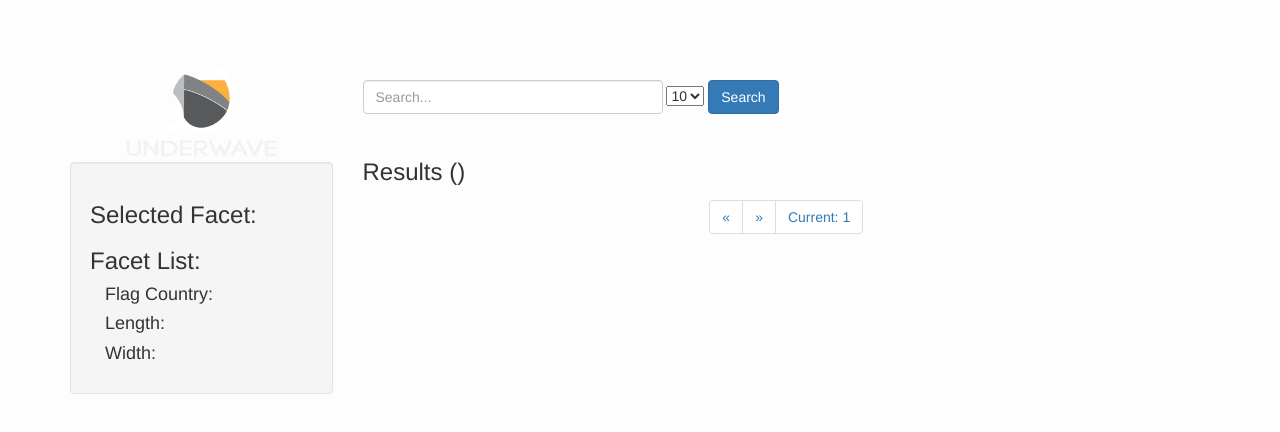
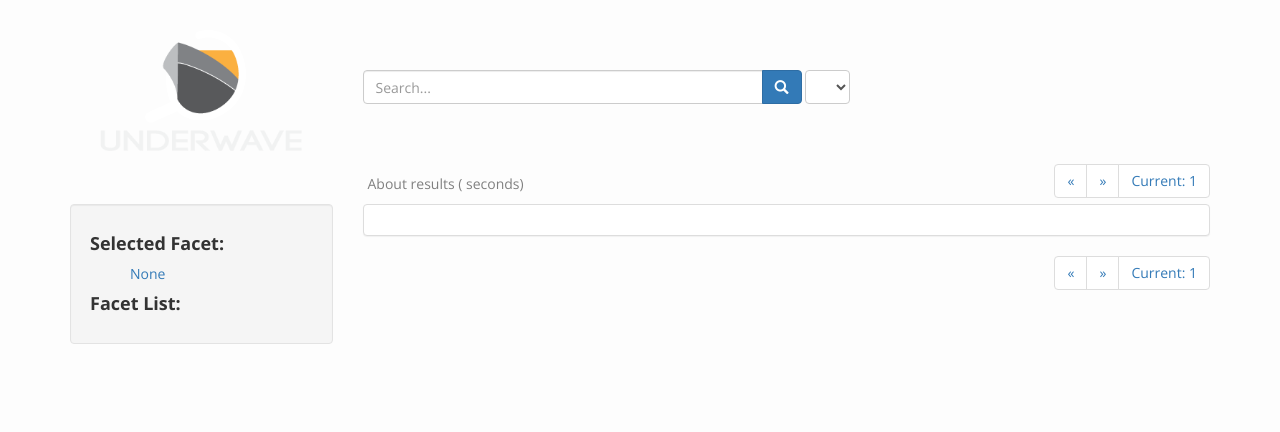
Before and after one commit to KevinHong913/Underwave, a website: page index.html at #!/search in a window 1280 px wide. Drawn offline with nearby package versions, Linux system fonts and the light colour scheme.

Commit message:
fine tune style

```diff
--- a/app/solr/js/solr.js
+++ b/app/solr/js/solr.js
@@ -34,7 +34,7 @@ var solr = angular.module("solr", ['ui.router'])
   this.setFacetResult = function( facet_key, facet_results ){
     for (var k in $scope.facets){
       if ($scope.facets[k].field === facet_key){
-        if(!!$scope.facets[k].range) {
+        if($scope.facets[k].range) {
           $scope.facets[k].results = facet_results.counts;
           $scope.facets[k].gap = facet_results.gap;
 
@@ -188,7 +188,8 @@ var solr = angular.module("solr", ['ui.router'])
 
       var es5getprops = Object.getOwnPropertyNames;
       scope.isEmpty = function() {
-        return !scope.results || (es5getprops(scope.results).length === 0);
+        return !scope.results || ( Object.keys(scope.results).length === 0);
+        // es5getprops(scope.results).length
         // return (es5getprops(scope.results).length === 0);
       };
 
@@ -204,7 +205,11 @@ var solr = angular.module("solr", ['ui.router'])
 
         }
         scope.resultsArray = res;
-      }
+      };
+
+      scope.logLimit = function(limit) {
+        console.log(limit);
+      };
     }
   }
 })
@@ -289,7 +294,8 @@ var solr = angular.module("solr", ['ui.router'])
       numFound: '=',
       currentpage: '=',
       pagecount: '=',
-      highlights: '='
+      highlights: '=',
+      searchTime: '='
     },
     restrict: 'E',
     transclude: true,
@@ -369,6 +375,7 @@ var solr = angular.module("solr", ['ui.router'])
           that.selected_facets = that.getSelectedFacets();
           that.selected_facets_obj = that.getSelectedFacetsObjects();
           $scope.pagecount = Math.ceil($scope.numFound / that.getRows() - 1);
+          $scope.searchTime = data.responseHeader.QTime / 100;
         });
       };
 
--- a/app/solr/view/result_pagination.html
+++ b/app/solr/view/result_pagination.html
@@ -1,8 +1,8 @@
 <div class="result-pagination">
-  <ul class="pagination" ng-init="limit = 10;">
+  <ul class="pagination" ng-init="limit = 5;">
     <li><a ng-click='prevPage()' aria-label="Previous"><span aria-hidden="true">&laquo;</span></a></li>
 
-    <li ng-repeat='x in [].constructor(pagecount) track by $index' ng-if="$index < limit"><a ng-click="setPage($index)">{{$index + 1}}</a></li>
+    <li ng-repeat='x in [].constructor(pagecount) track by $index' ng-if="$index < limit" ng-class="{active: $index == currentpage}"><a ng-click="setPage($index)">{{$index + 1}}</a></li>
     <li><a ng-click='nextPage()' aria-label="Next"><span aria-hidden="true">&raquo;</span></a></li>
     <li><span>Current: {{currentpage + 1}}</span></li>
   </ul>
--- a/app/solr/view/solr_facet.html
+++ b/app/solr/view/solr_facet.html
@@ -1,9 +1,9 @@
-<div class="solr-facet-template">
-  <h4 ng-hide="isEmpty()">{{display}}:</h4>
-  <ul ng-init="limit = 10;">
+<div class="solr-facet-template" ng-hide="isEmpty()">
+  <h4 class="normal-font">{{display}}:</h4>
+  <ul class="facet-list" ng-init="limit = 10; keys = Object.keys(results);">
     <li ng-repeat="(k, v)  in results" ng-if="$index < limit">
       <solr-facet-result field="{{field}}" key="{{k}}" count="{{v}}" range="{{range}}" gap="{{gap}}"></solr-facet-result>
     </li>
-    <span ng-hide="limit >= results.length" ng-click="limit = limit + 10"><a>show more...</a></span>
+    <span ng-click="limit=limit+10; logLimit(limit);" ng-hide="limit >= keys.length" ><a>show more...</a></span>
   </ul>
 </div>
--- a/app/solr/view/solr_search.html
+++ b/app/solr/view/solr_search.html
@@ -1,7 +1,9 @@
-<form class="form-inline search-form" ng-submit="search(query, rows)">
-	<div class="form-group">
-	  <input ng-model="query" type="search" class="form-control" id="search-input" placeholder="Search..." />
-	</div>
-	<select id="search-select" ng-model="rows" ng-options="r for r in roptions"></select>
-	<button type="submit" class="btn btn-primary">Search</button>
+<form class="form-inline search-form form-group" ng-submit="search(query, rows)">
+  <div class="input-group">
+    <input ng-model="query" type="search" class="form-control" id="search-input" placeholder="Search..." />
+    <span class="input-group-btn">
+      <button type="submit" class="btn btn-primary glyphicon glyphicon-search" id="search-button"></button>
+    </span>
+  </div>
+  <select id="search-select" class="form-control" ng-model="rows" ng-options="r for r in roptions"></select>
 </form>
--- a/app/solr/view/solr_selected.html
+++ b/app/solr/view/solr_selected.html
@@ -1,5 +1,6 @@
 <div ng-transclude=''></div>
-<ul>
+<ul class="facet-list">
+  <li ng-hide="selected().empty()"><a style="size: 18px">None</a></li>
   <li ng-repeat="facet in selected()">
     <solr-facet-result field={{facet.field}} key={{facet.value}} count="x" remove="true"></solr-facet-result>
   </li>
--- a/app/views/search.html
+++ b/app/views/search.html
@@ -6,44 +6,48 @@
 </div>
 
 <!-- <div class="row result-template" ng-hide={{inSearch.mode}}> -->
-<div class="row result-template">
+<div class="result-template">
+  <div class="row">
     <div class="col-sm-3">
       <div class="search-logo" ng-click='goHome()'>
         <img src="assets/img/UNDERWAVE_small.png">
       </div>
+    </div>
+
+    <div class="col-sm-9">
+      <solr-search query='{{params.q}}' preload='true'></solr-search>
+      <div id="result-info" class="row">
+        <div class="col-md-6">
+          <span id="result-time-bar">About {{numFound.toLocaleString()}} results ({{searchTime}} seconds)</span>
+        </div>
+        <div class="col-md-6">
+          <result-pagination pagecount='pagecount' currentpage='currentpage'></result-pagination>
+        </div>
+      </div>
+    </div>
+  </div>
+
+  <div class="row">
+    <div class="col-sm-3">
+
       <solr-facet-group>
-      <solr-selected><h3>Selected Facet:</h3></solr-selected>
-      <h3>Facet List:</h3>
+        <solr-selected><h4 class="bold-font">Selected Facet:</h4></solr-selected>
+        <h4 class="bold-font">Facet List:</h4>
         <solr-facet display="Flag Country" field="keyValues.vesselFlag" range=false ></solr-facet>
         <solr-facet display="Length" field="keyValues.vesselSizeLength" range=true ></solr-facet>
         <solr-facet display="Width"  field="keyValues.vesselSizeWidth" range=true ></solr-facet>
       </solr-facet-group>
     </div>
     <div class="col-md-9">
-    <solr-search query='{{params.q}}' preload="true"></solr-search>
-    <h3>Results ({{numFound}})</h3>
-    <result-pagination pagecount='pagecount' currentpage='currentpage'></result-pagination>
-
-<!-- 		<ul class="pagination">
-		  <li>
-		    <a href="#" aria-label="Previous">
-		      <span aria-hidden="true">&laquo;</span>
-		    </a>
-		  </li>
-		  <li ng-repeat="page in getPage() | limitTo: 10"><a>{{$index}}</a></li>
-		  <li>
-		    <a href="#" aria-label="Next">
-		      <span aria-hidden="true">&raquo;</span>
-		    </a>
-		  </li>
-		  <li><a ng-click= 'currentPage == 0 || prevPage()'>Previous Page</a></li>
-		  <li><a ng-click=' currentPage == PageCount || nextPage()'>Next Page</a></li>
-		</ul> -->
-
+      <div class="result-panel panel panel-default">
         <ul class="list-unstyled">
           <li ng-repeat="doc in docs">
             <result-document record=doc ></result-document>
           </li>
         </ul>
       </div>
+      <result-pagination pagecount='pagecount' currentpage='currentpage'></result-pagination>
+
     </div>
+  </div>
+</div>
--- a/app/views/solr.html
+++ b/app/views/solr.html
@@ -2,6 +2,6 @@
 	<div ui-view></div>
 </solr>
  -->
-<solr docs="docs" num-found="numFound" pagecount="pagecount" currentpage="currentpage" hightlights="highlights" solr-url="'//ec2-54-200-117-57.us-west-2.compute.amazonaws.com:8983/solr/vessels/select'">
+<solr docs="docs" num-found="numFound" search-time="searchTime" pagecount="pagecount" currentpage="currentpage" hightlights="highlights" solr-url="'//ec2-54-200-117-57.us-west-2.compute.amazonaws.com:8983/solr/vessels/select'">
 	<div ui-view></div>
 </solr>
--- a/assets/css/style.css
+++ b/assets/css/style.css
@@ -8,32 +8,59 @@ html, body {
 body {
 	padding-bottom: 50px;
 }
+
+body * {
+	font-family: 'Open Sans', sans-serif;
+}
+
 footer {
 	position: absolute;
 	bottom: 0;
 }
 
+.bold-font {
+	font-weight: 700;
+}
+
+.normal-font {
+	font-weight: 400;
+}
+
+.light-font {
+	font-weight: 300;
+}
+
 /* ------ FACET ------ */
 .solr-facet-template {
-	margin-left: 15px;
+	/*margin-left: 15px;*/
+}
+
+.solr-facet-template span {
+	size: 18px;
+}
+
+.facet-list {
+	list-style: none;
+	/*padding-left: 15px;*/
 }
 
 /* ------ SEARCH ------ */
 .search-form {
 	/*margin: auto;*/
-	padding-top: 30px;
+	padding-top: 60px;
 	/*text-align: center;*/
-	margin-bottom: 45px;
+	padding-bottom: 45px;
 }
 
 .search-form #search-input {
-	width: 300px;
+	width: 400px;
 	/*max-width: 300px;	*/
 }
 
 .search-form #search-select {
-	height: 100%;
+	/*height: 100%;*/
 	box-shadow: none;
+	width: 45px;
 }
 
 .search-logo {
@@ -41,33 +68,68 @@ footer {
 	margin: auto;
 }
 
+#search-button {
+	top: 0px;
+}
 
 /* ------ RESULT ------ */
 .result-template {
-	padding-top: 50px;
+	padding-top: 10px;
+}
+
+.result-template .result-panel {
+	padding: 10px;
 }
 
 .result-template .search-logo {
 	text-align: center;
 	margin: auto;
+	margin-bottom: 20px;
 }
 
 .result-template .search-logo img {
-	width: 60%;
+	width: 80%;
 	height: auto;
 }
 
+.result-template .thumbnail-link {
+	width: 80%;
+	/*display: inline-block;*/
+}
+
+
 .result-detail-panel .vessel-thumbnail {
 	width: 100%;
+	padding: 4px;
+	border: solid 4px #fff;
+	/*display: block;*/
 }
 
-.result-pagination {
-	width: 100%;
-	margin-top: 15px;
-	margin-bottom: 15px;
+.result-detail-panel .result-detail-table tr {
+	line-height: 22px;
+}
+
+.result-detail-panel .result-detail-table td {
+	padding-left: 10px;
+}
+
+#result-info {
+	height: 40px;
+}
+
+#result-info #result-time-bar {
+	line-height: 40px;
+	padding-left: 5px;
+	color: rgb(128, 128, 128);
+}
+
+.result-pagination ul {
+	/*width: 100%;*/
+	/*margin-top: 15px;*/
+	/*margin-bottom: 15px;*/
+	margin: 0px;
 }
 
 .result-pagination .pagination {
-	margin: auto;
-	display: table;
+	float: right;
 }
--- a/index.html
+++ b/index.html
@@ -7,7 +7,7 @@
 
     <!-- font awesome from BootstrapCDN -->
     <link href="//netdna.bootstrapcdn.com/font-awesome/4.0.3/css/font-awesome.css" rel="stylesheet">
-
+    <link href='https://fonts.googleapis.com/css?family=Open+Sans:300,700,400' rel='stylesheet' type='text/css'>
 
     <link rel="stylesheet" type="text/css" href="assets/css/bootstrap.min.css" />
     <link rel="stylesheet" type="text/css" href="assets/css/style.css" />
```
Also changed, not shown: app/views/resultItem.html (+14 -11 lines), assets/img/image-unavailable.jpg (added). Lines whose indentation alone changed are shown as unchanged.
